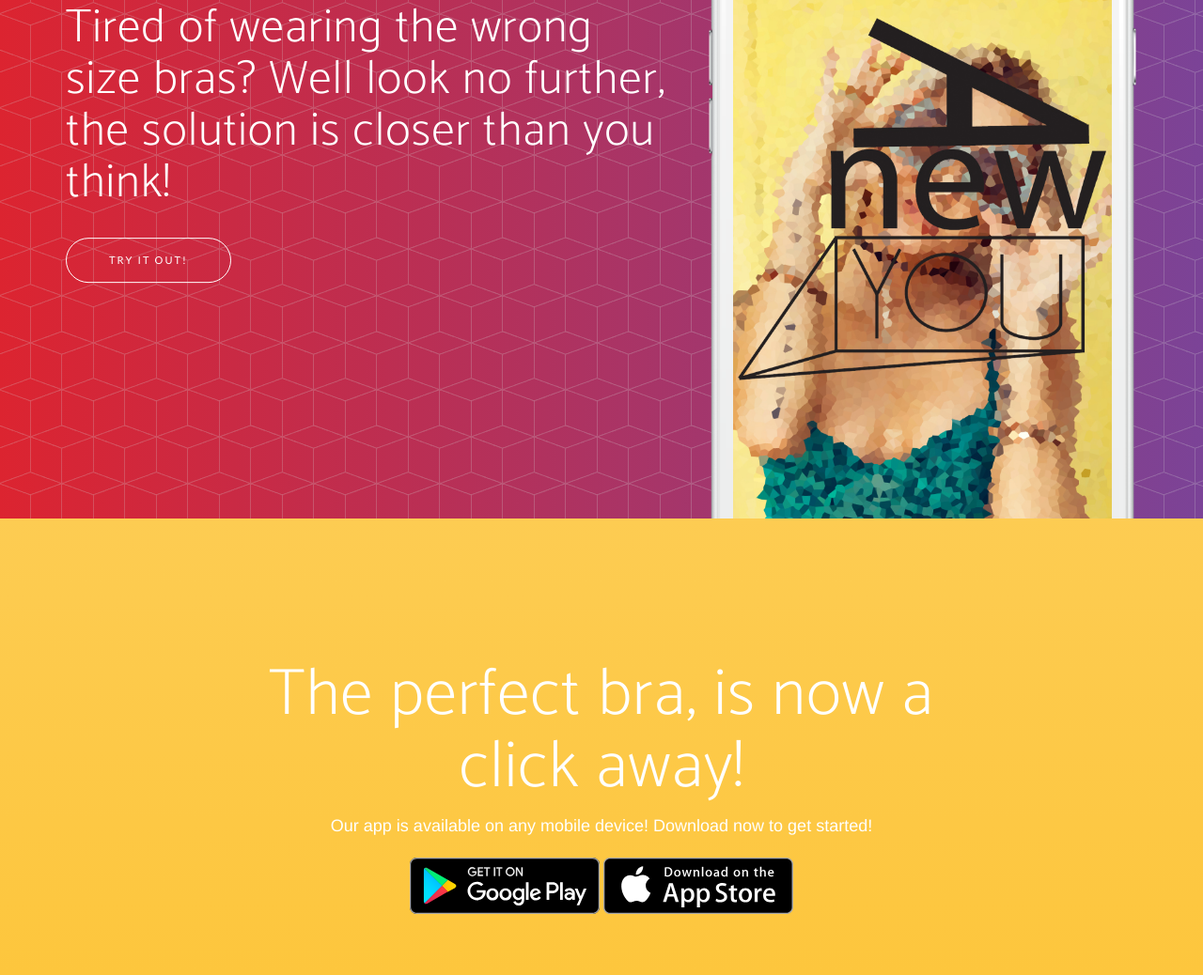
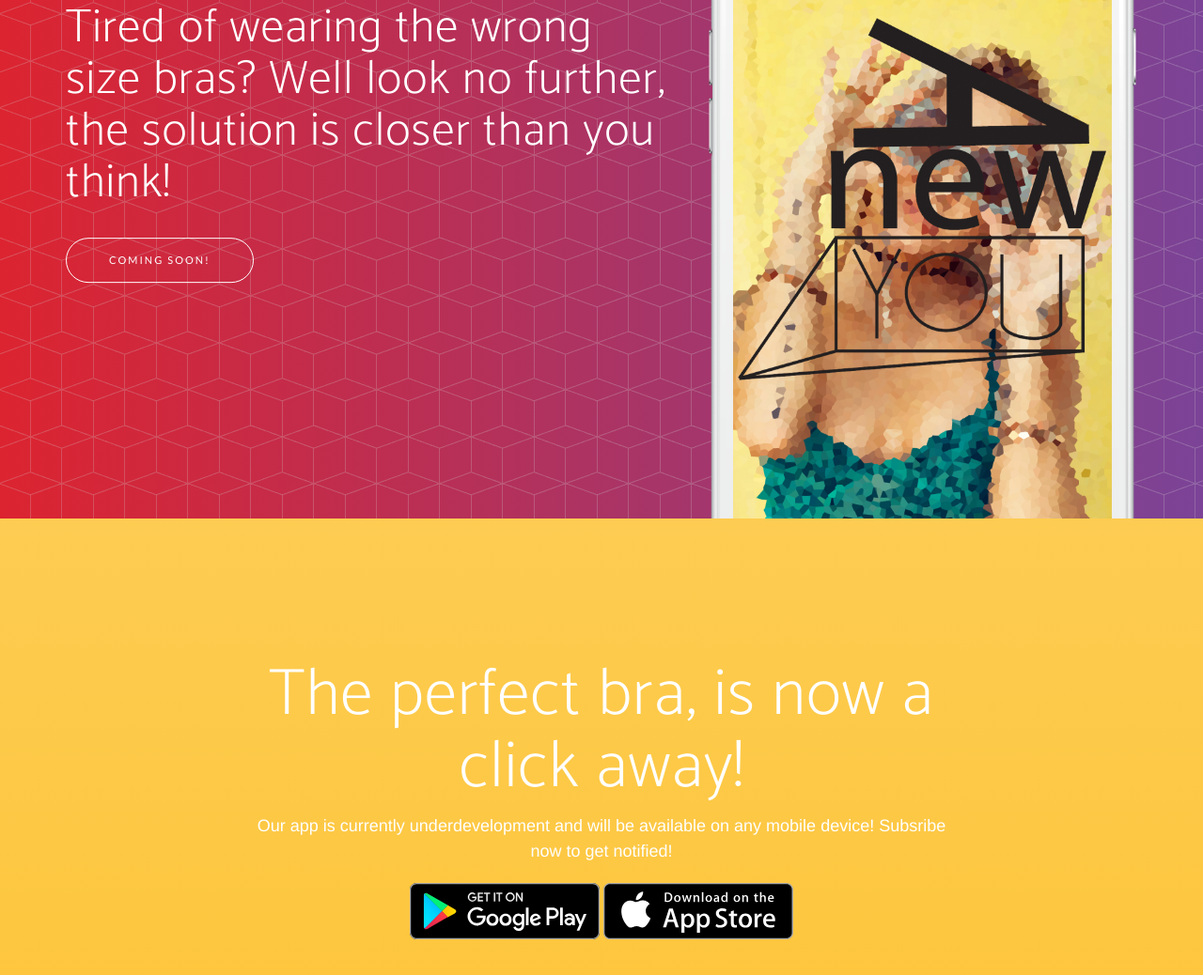
Before and after one commit to nainikaB/Website, a website: page index.html in a window 1280 px wide. Shown: the part 248-1286 px from the top of the page at 94% size. Drawn offline with nearby package versions, Linux system fonts and the light colour scheme; a script that the page names is missing; a web font is replaced by a local one.

Commit message:
Update index.html

```diff
--- a/index.html
+++ b/index.html
@@ -74,7 +74,7 @@
                     <div class="header-content">
                         <div class="header-content-inner">
                             <h1>Tired of wearing the wrong size bras? Well look no further, the solution is closer than you think!</h1>
-                            <a href="#download" class="btn btn-outline btn-xl page-scroll">Try it out!</a>
+                            <a href="#download" class="btn btn-outline btn-xl page-scroll">COMING SOON!</a>
                         </div>
                     </div>
                 </div>
@@ -102,7 +102,7 @@
             <div class="row">
                 <div class="col-md-8 col-md-offset-2">
                     <h2 class="section-heading">The perfect bra, is now a click away!</h2>
-                    <p>Our app is available on any mobile device! Download now to get started!</p>
+                    <p>Our app is currently underdevelopment and will be available on any mobile device! Subsribe now to get notified!</p>
                     <div class="badges">
                         <a class="badge-link" href="#"><img src="img/google-play-badge.svg" alt=""></a>
                         <a class="badge-link" href="#"><img src="img/app-store-badge.svg" alt=""></a>
```
